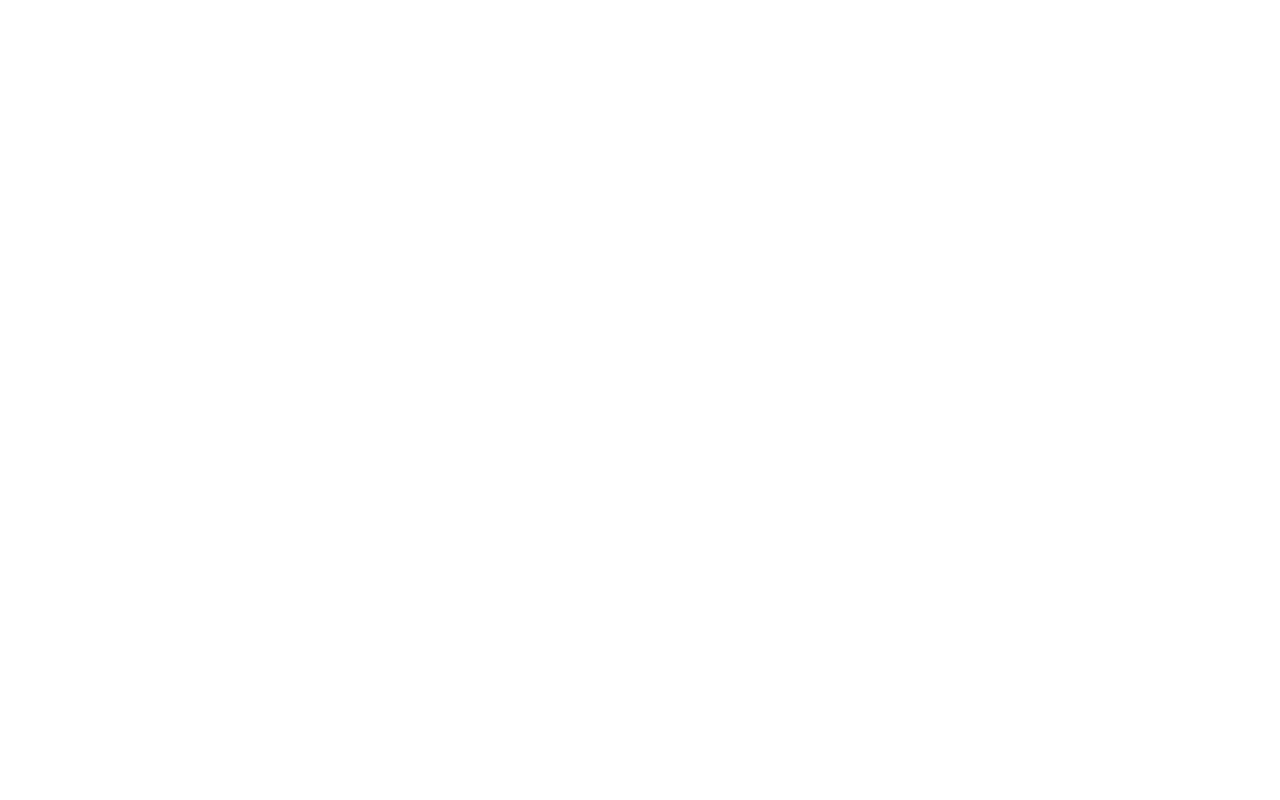
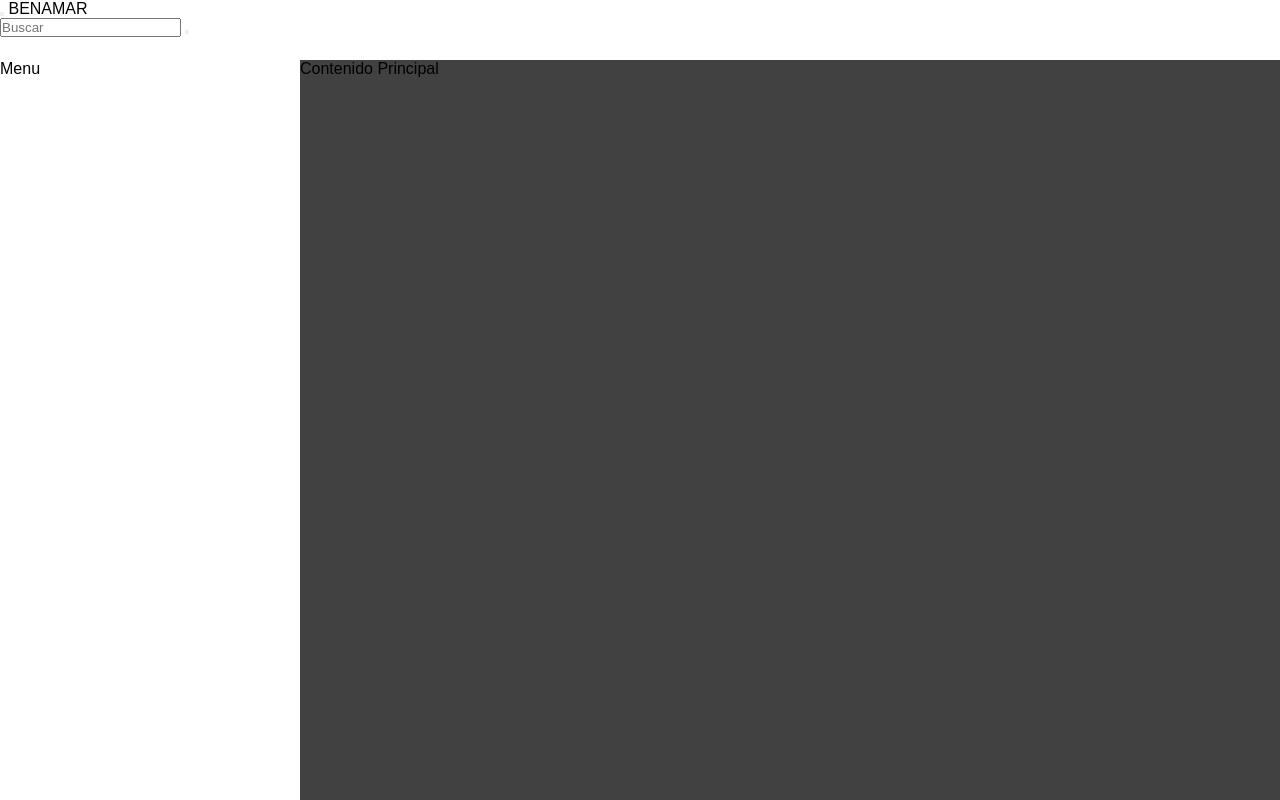
Before and after one commit to KhaoKing/00.-Proyecto, a plain HTML site: page Youtube/index.html in a window 1280 px wide. Drawn offline with Linux system fonts and the light colour scheme.

Commit message:
agregando elementos

```diff
--- a/Youtube/index.html
+++ b/Youtube/index.html
@@ -5,10 +5,30 @@
     <meta name="viewport" content="width=device-width, initial-scale=1.0">
     <title>Pagina Principal Youtube</title>
     <link rel="stylesheet" href="style.css">
+    <link href="https://fonts.googleapis.com/css2?family=Roboto:wght@100&display=swap" rel="stylesheet">
 </head>
 <!-- Cuerpo de la pagina -->
 <body>
+    <div class="contenedor active">
+        <header class="header">
+            <div class="contenedor-logo">
+                <button id="boton-menu" class="boton-menu"><i class="fa-solid fa-bars"></i></button>
+                <a href="#" class="logo"><i class="fa-solid fa-play"></i><span>BENAMAR</span></a>
+            </div>
+
+            <div class="barra-busqueda">
+                <input type="text" placeholder="Buscar">
+                <button type="submit"><i class="fa-solid fa-search"></i></button>
+            </div>
+
+        </header>
+
+        <nav class="menu-lateral">Menu</nav>
+
+        <main class="main">Contenido Principal</main>
+    </div
+
+    <script src="https://kit.fontawesome.com/4b9f349d4c.js" crossorigin="anonymous"></script>
     <script src="main.js"></script>
-
 </body>
 </html>
--- a/Youtube/style.css
+++ b/Youtube/style.css
@@ -0,0 +1,45 @@
+*{
+    padding: 0;
+    margin: 0;
+    box-sizing: border-box;
+}
+
+body{
+    font-family:sans-serif;
+}
+
+a{
+    text-decoration: none;
+    color: #000;
+}
+
+.contenedor{
+    width: 100%;
+    min-height: 100vh;
+    margin: 0 auto;
+    display: grid;
+    grid-template-columns: 90px auto;
+    grid-template-rows: 60px auto ;
+    grid-template-areas:"header header"
+                        "menu contenido";
+    transition: all .3s ease;
+}
+
+.contenedor.active{
+    grid-template-columns: 300px auto;
+}
+
+.header{
+    grid-area: header;
+    background: #fff;
+}
+
+.menu-lateral{
+    grid-area: menu;
+    background: #fff;
+}
+
+.main{
+    grid-area: contenido;
+    background: #414141;
+}
```
